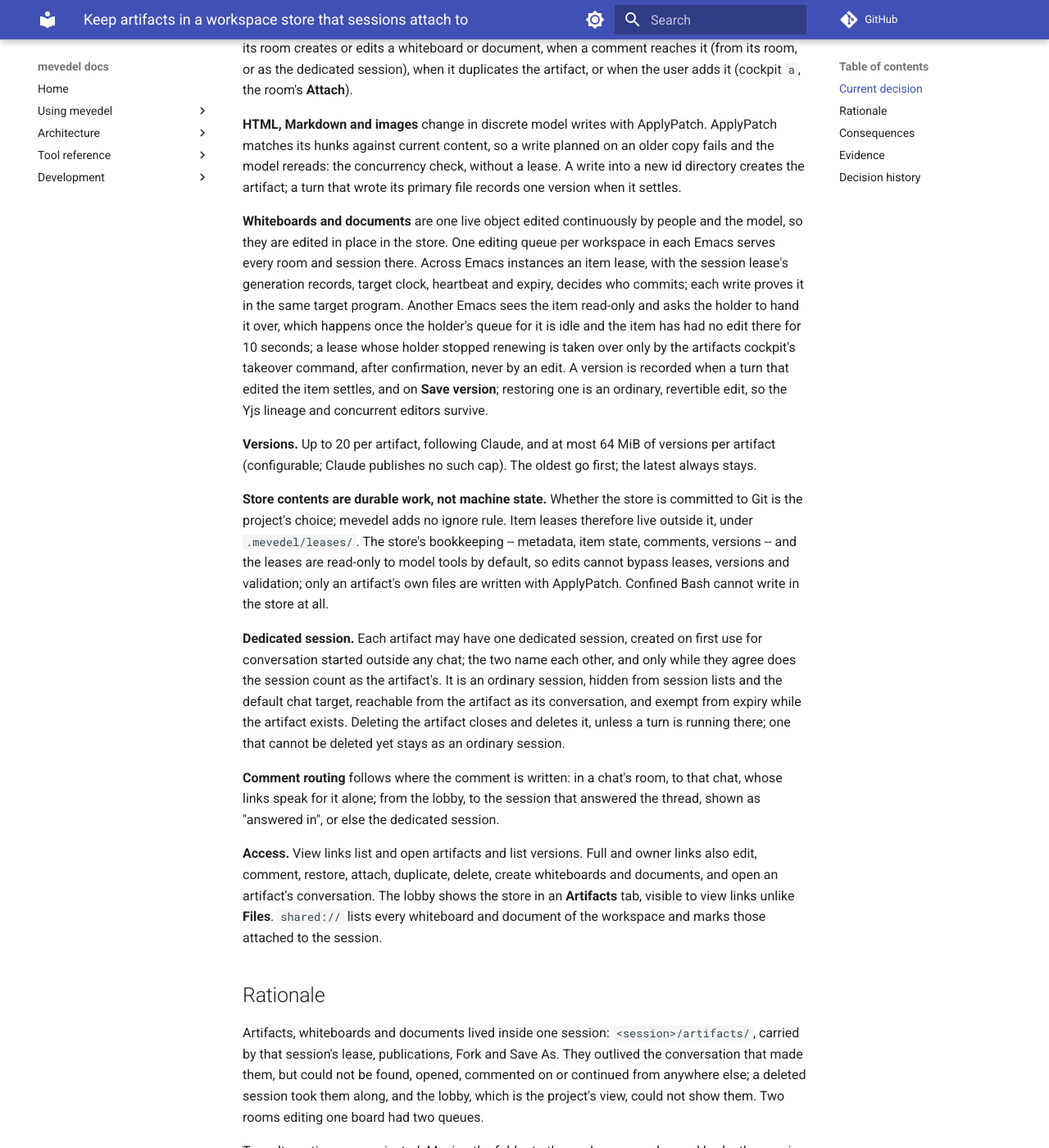
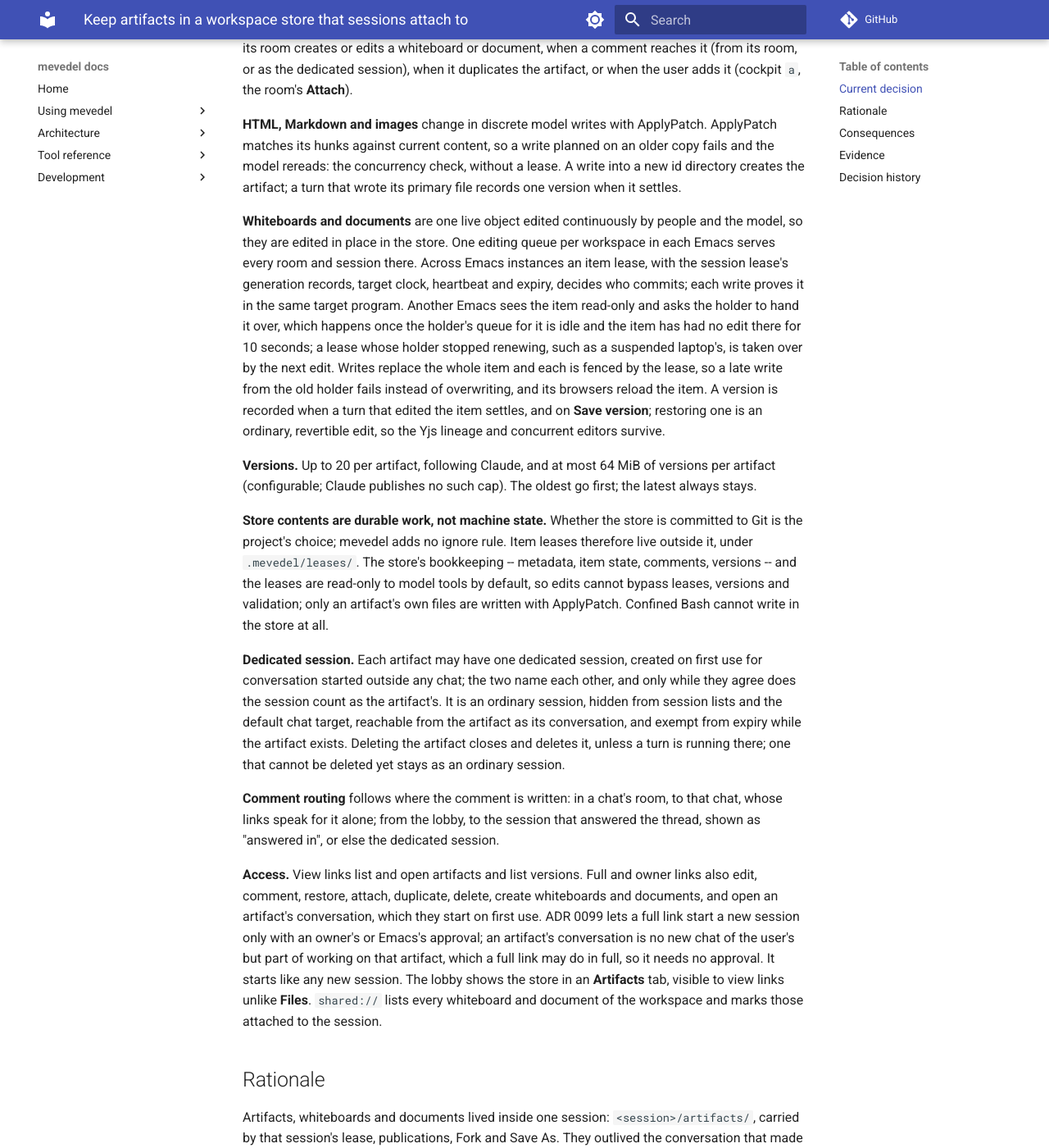
Before and after one commit to FrauH0lle/mevedel, an MkDocs documentation site: the page built from docs/adr/0124-keep-artifacts-in-a-workspace-store.md, in a window 1280 px wide and 1400 px high, scrolled down 554 px. Shown: the whole window at 82% size. Built offline with MkDocs 1.6.1 and Material for MkDocs 9.7.7, drawn with Linux system fonts in a browser that asks for light colours; comment, search, counter and statistics services are not loaded; some of the changed text lies outside the part shown.

Commit message:
feat(artifacts): Take expired item leases over at the next edit
Decided with the user.  A suspended laptop's expired lease blocked every
desktop edit of its boards, model edits included, until someone pressed
T in the artifacts cockpit.  Confirmation protected nothing: an item has
no unsettled mutations, each write replaces it whole and is fenced by
the lease, so a late write from the old holder fails, and its browsers
reload the item.  Full links keep starting an artifact's conversation:
it is part of working on the artifact, which a full link may do in full.

* mevedel-artifact-lease.el (mevedel-artifact-lease-acquire): Take an
expired foreign lease over, saying so; drop ASK.
(mevedel-artifact-lease-ensure): Drop ASK.
* mevedel-artifacts-list.el (mevedel-artifacts-list-take-over): Remove,
with its T key.
* mevedel-shared-editing.el: Follow.
* docs/adr/0124-keep-artifacts-in-a-workspace-store.md: Describe both
decisions and record why the takeover changed.
* docs/adr/0099-project-live-collaboration-from-host-authoritative-state.md:
Point to the conversation exception.
* docs/shared-editing.md, docs/view.md: Follow.
* test/: Follow.

```diff
--- a/docs/adr/0124-keep-artifacts-in-a-workspace-store.md
+++ b/docs/adr/0124-keep-artifacts-in-a-workspace-store.md
@@ -39,8 +39,10 @@ records, target clock, heartbeat and expiry, decides who commits; each write
 proves it in the same target program. Another Emacs sees the item read-only
 and asks the holder to hand it over, which happens once the holder's queue for
 it is idle and the item has had no edit there for 10 seconds; a lease whose
-holder stopped renewing is taken over only by the artifacts cockpit's
-takeover command, after confirmation, never by an edit. A version is recorded when
+holder stopped renewing, such as a suspended laptop's, is taken over by the
+next edit. Writes replace the whole item and each is fenced by the lease, so
+a late write from the old holder fails instead of overwriting, and its
+browsers reload the item. A version is recorded when
 a turn that edited the item settles, and on **Save version**; restoring one is
 an ordinary, revertible edit, so the Yjs lineage and concurrent editors
 survive.
@@ -72,7 +74,11 @@ session.
 
 **Access.** View links list and open artifacts and list versions. Full and
 owner links also edit, comment, restore, attach, duplicate, delete, create
-whiteboards and documents, and open an artifact's conversation. The lobby
+whiteboards and documents, and open an artifact's conversation, which they
+start on first use. ADR 0099 lets a full link start a new session only with
+an owner's or Emacs's approval; an artifact's conversation is no new chat of
+the user's but part of working on that artifact, which a full link may do in
+full, so it needs no approval. It starts like any new session. The lobby
 shows the store in an **Artifacts** tab, visible to view links unlike
 **Files**. `shared://` lists every whiteboard and document of the workspace and
 marks those attached to the session.
@@ -155,8 +161,12 @@ push out every earlier version, including the state before the turn.
   asked. The question ran from the editing queue's timer, so it blocked
   every item of the workspace until answered, and a browser request, which
   cannot ask, was refused with "needs a decision in Emacs" that no Emacs
-  command could make. The queue now never asks; the cockpit's `T` makes
-  that decision.
+  command could make. A cockpit command then made that decision, but a
+  suspended laptop -- the everyday two-machine setup -- still blocked every
+  desktop edit of its boards, model edits included, until someone used it.
+  Confirmation protects nothing here: unlike a session, an item has no
+  unsettled mutations, its writes replace it whole, and each is fenced. The
+  next edit now takes an expired lease over.
 - **Hand-over while editing.** At first the holder handed an item over
   whenever its queue was empty at the renewal tick. Saves arrive every
   300 ms while someone draws, so the queue is empty most of the time: a
```
Also changed, not shown: docs/adr/0099-project-live-collaboration-from-host-authoritative-state.md (+3 -1 lines), docs/shared-editing.md (+4 -5 lines), docs/view.md (+0 -3 lines), 6 other files.
